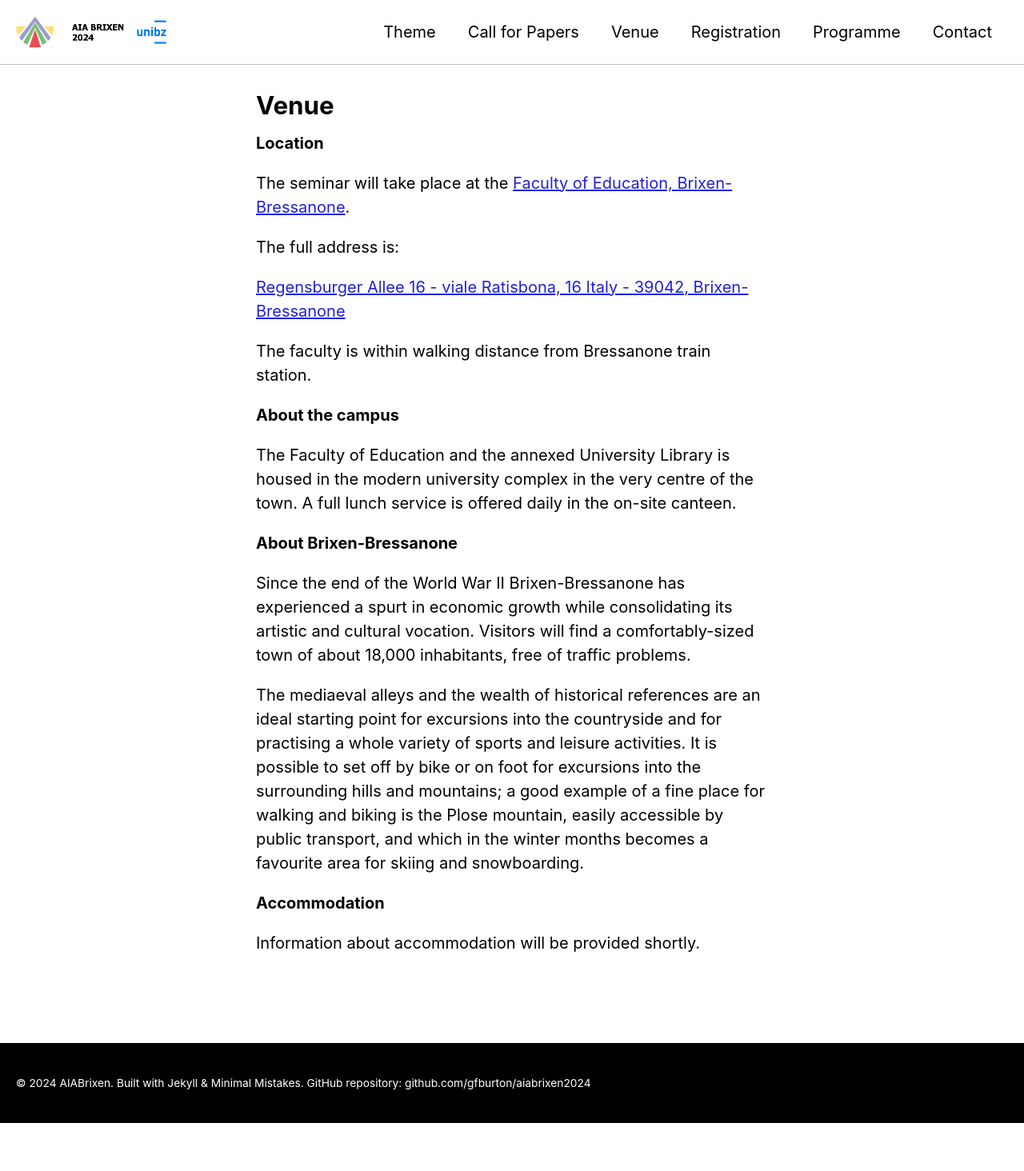
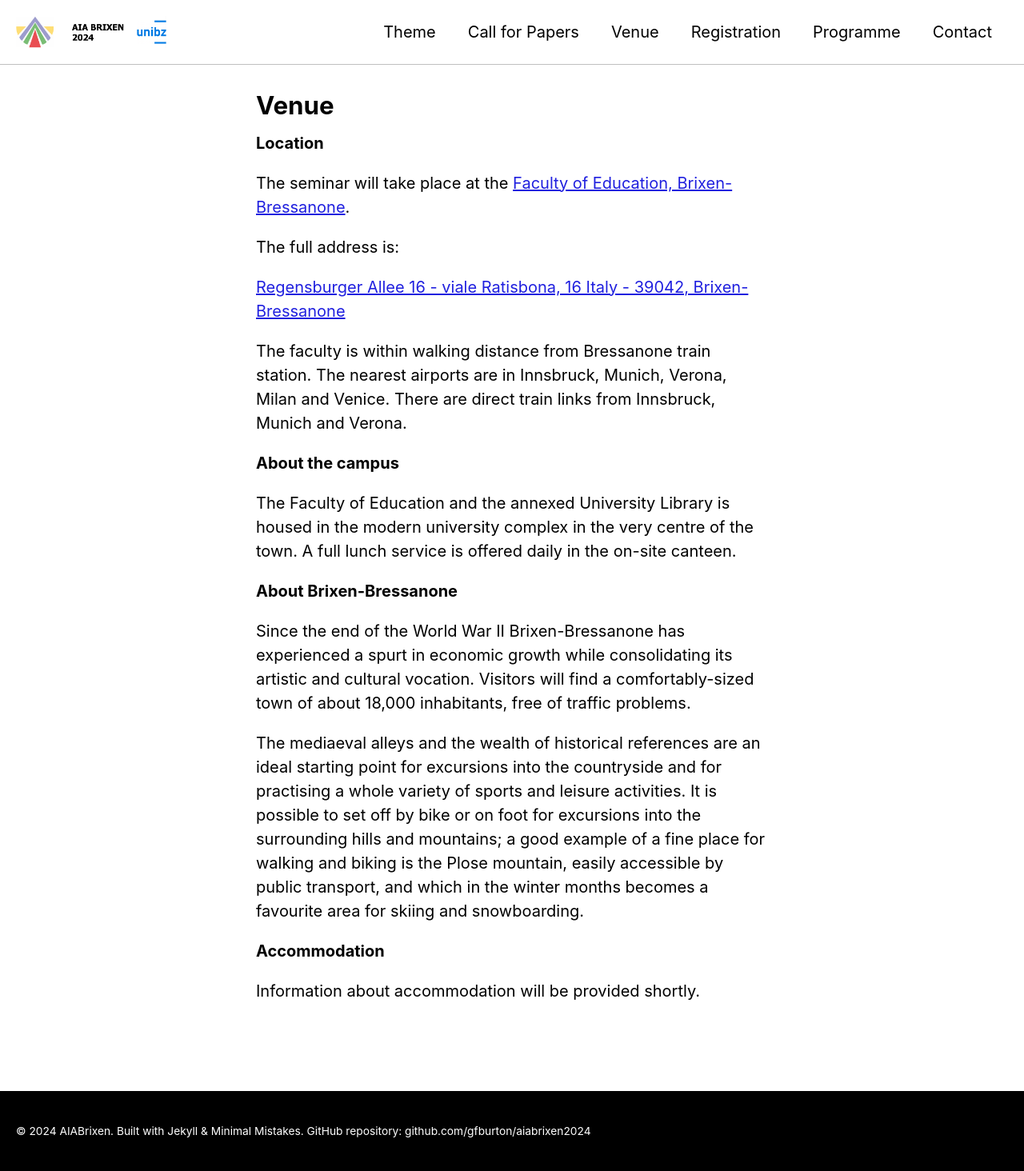
Before and after one commit to gfburton/aiabrixen2024, a Jekyll site: the page built from _pages/venue.md, in a window 1280 px wide. Shown: the whole page at 80% size. Built offline with Jekyll 4.4.1, drawn with Linux system fonts in a browser that asks for light colours; cached includes are drawn as plain includes; nearby versions of some CDN libraries; before the commit the page ends 1404 px from its top, so only the background shows below that.

Commit message:
Update venue.md

```diff
--- a/_pages/venue.md
+++ b/_pages/venue.md
@@ -15,7 +15,7 @@ The full address is:
 [Regensburger Allee 16 - viale Ratisbona, 16
 Italy - 39042, Brixen-Bressanone](https://maps.app.goo.gl/3nkBUX4geAmBePMr9)
 
-The faculty is within walking distance from Bressanone train station.
+The faculty is within walking distance from Bressanone train station. The nearest airports are in Innsbruck, Munich, Verona, Milan and Venice. There are direct train links from Innsbruck, Munich and Verona.
 
 **About the campus**
 
```
